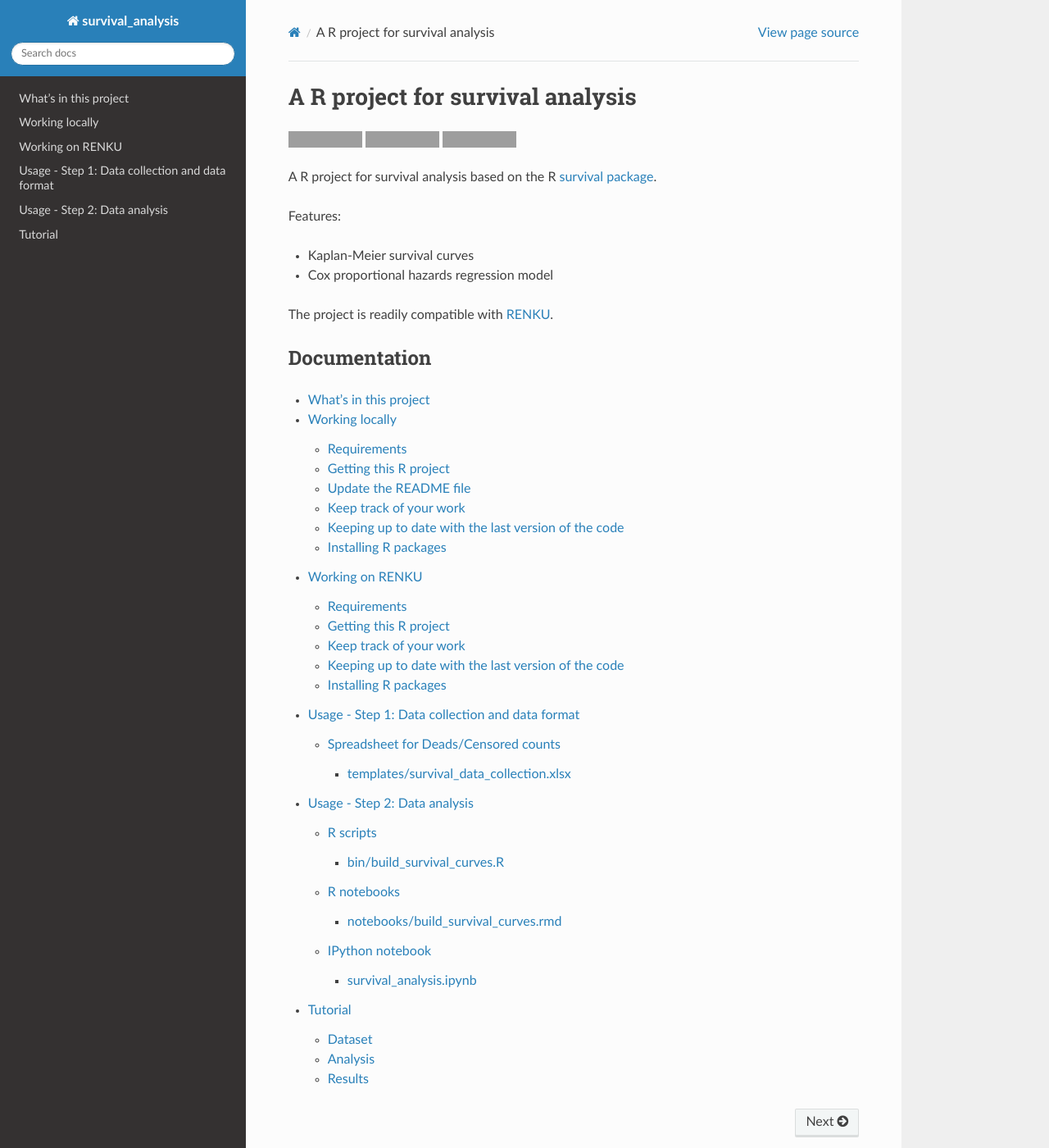
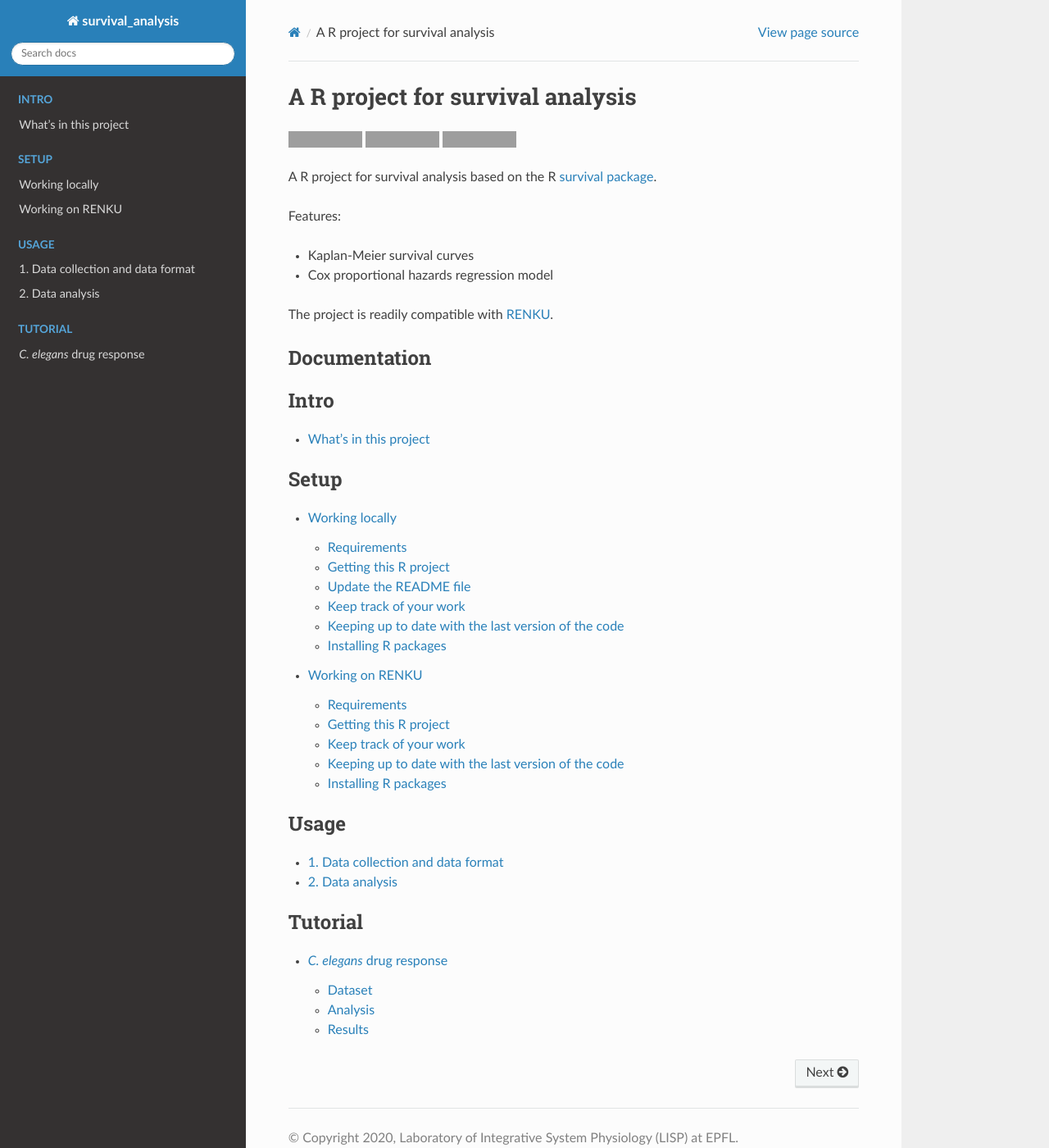
Before and after one commit to auwerxlab/survival_analysis, a Sphinx documentation site: the page built from docs/index.rst, in a window 1280 px wide and 1400 px high. Shown: the whole window at 82% size. Built offline with Sphinx 7.4.7 and the Read the Docs theme 2.0.0, drawn with Linux system fonts in a browser that asks for light colours; grey boxes are pictures that could not be loaded.

Commit message:
refined docs

```diff
--- a/docs/data_analysis.rst
+++ b/docs/data_analysis.rst
@@ -1,5 +1,5 @@
-Usage - Step 2: Data analysis
-=============================
+2. Data analysis
+================
 
 This R project provides :ref:`R scripts` and :ref:`R notebooks` to perform basic analyses on survival datasets.
 
--- a/docs/data_collection.rst
+++ b/docs/data_collection.rst
@@ -1,5 +1,5 @@
-Usage - Step 1: Data collection and data format
-===============================================
+1. Data collection and data format
+==================================
 
 This project provides standardized data collection templates to ensure immediate
 compatibility of the collected data with the downstream analysis steps.
--- a/docs/index.rst
+++ b/docs/index.rst
@@ -25,11 +25,27 @@ Documentation
 =============
 
 .. toctree::
-   :maxdepth: 3
+    :caption: Intro
+    :maxdepth: 3
 
-   what_is_in_there
-   local
-   renku
-   data_collection
-   data_analysis
-   tutorial
+    what_is_in_there
+
+.. toctree::
+    :caption: Setup
+    :maxdepth: 3
+
+    local
+    renku
+
+.. toctree::
+    :caption: Usage
+    :maxdepth: 1
+
+    data_collection
+    data_analysis
+
+.. toctree::
+    :caption: Tutorial
+    :maxdepth: 3
+
+    tutorial
--- a/docs/tutorial.rst
+++ b/docs/tutorial.rst
@@ -1,5 +1,5 @@
-Tutorial
-========
+*C. elegans* drug response
+==========================
 
 A hundred *Caenorhabditis elegans* worms belonging to two different strains (**StrainA** and **StrainB**) were submitted to two different treatments (**T1** and **T2**) along the course of six weeks.
 The experimental design is summarized in the table below:
```
Also changed, not shown: README.rst (+6 -6 lines).
